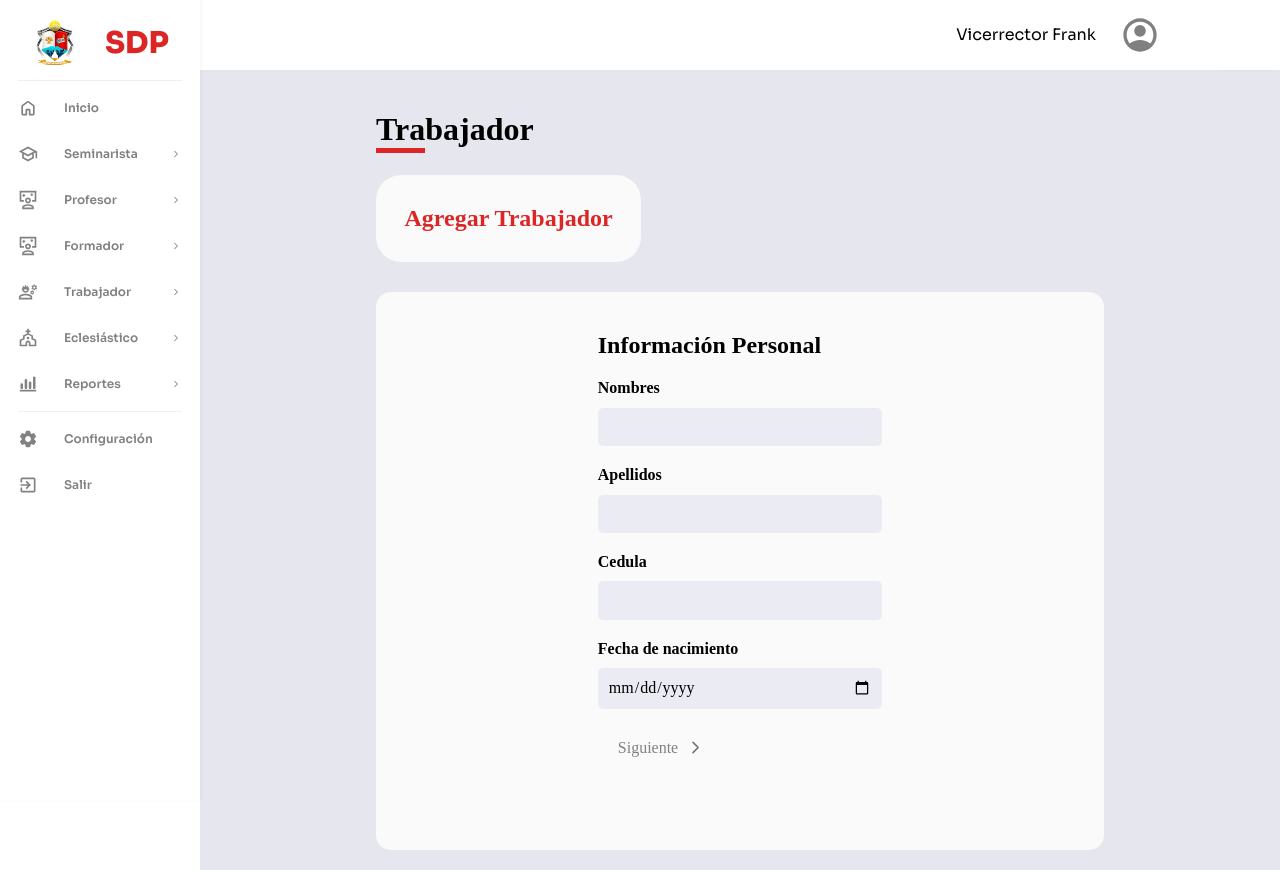
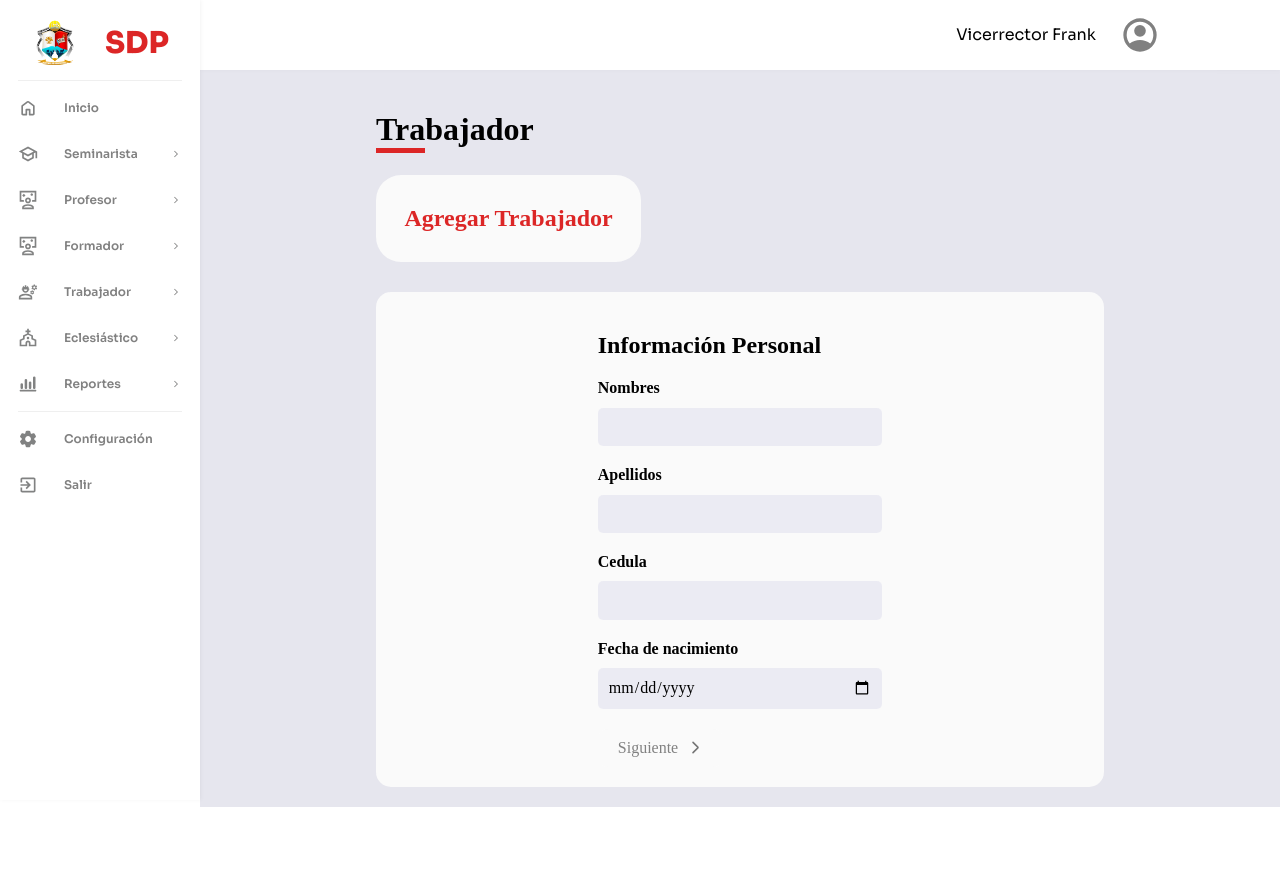
Before and after one commit to AndresBlade/seminary, a React (Vite) app: page /worker in a window 1280 px wide. After the commit the page ends 807 px from the top, so only its background shows below. Built offline with nearby package versions, Linux system fonts and the light colour scheme.

Commit message:
Solucionado problemas con botones en el formulario. Se quito scroll dentro del formulario

```diff
--- a/src/features/worker/components/WorkerCreate.tsx
+++ b/src/features/worker/components/WorkerCreate.tsx
@@ -98,14 +98,13 @@ const WorkerCreate = () => {
                         <WorkerFormContact
                             workerPhone={workerPhone}
                             setWorkerPhone={setWorkerPhone}
-                            email={workerPhone.email}
                         />
                         <WorkerFormButtons
                             setNumber={setNumber}/>
 
                     </div>
                 : number === 4 ?
-                    <div className='worker-create__form--inputs-media' key={4}>
+                    <div className={Worker['worker-create__form--inputs-media']} key={4}>
                         <WorkerFormSocialMedia
                             setModal={setModal}
                             modal={modal}
@@ -117,7 +116,7 @@ const WorkerCreate = () => {
                             setNumber={setNumber}/>
                     </div>
                 : number === 5 ?
-                    <div key={5}>
+                    <div key={5} className={Worker['worker-create__photo']}>
                         <WorkerFormPhoto
                             workerPhoto={workerPhoto}
                         />
--- a/src/features/worker/components/WorkerFormSocialMedia.tsx
+++ b/src/features/worker/components/WorkerFormSocialMedia.tsx
@@ -54,7 +54,6 @@ const WorkerFormSocialMedia = ({workerSocialMedia:{link},setModal,modal,setWorke
                     </div>
                     )
                 })}
-
                 </div>
                 <div className={Worker['worker-create__form--buttonAdd']}>
                         <button onClick={(e)=>{
@@ -64,6 +63,7 @@ const WorkerFormSocialMedia = ({workerSocialMedia:{link},setModal,modal,setWorke
                             Agregar red social
                         </button>
                     </div>
+
                 {
                 modal ?
                     <div className={Worker['worker-create__form--modal-container']}>
--- a/src/features/worker/styles/worker.module.css
+++ b/src/features/worker/styles/worker.module.css
@@ -516,13 +516,12 @@
 @media (width >= 1024px){
     .worker-create__container{
         width: 100%;
-        height: 100vh;
+        height: auto;
     }
     .worker-create__form{
         margin: 0 auto;
         width: 70%;
-        height: 80vh;
-        overflow-y: scroll;
+        height: auto;
     }
     .worker-create__form::-webkit-scrollbar{
         background-color: transparent;
@@ -530,7 +529,6 @@
     .worker-create__form--inputs{
         width: 90%;
         margin-bottom: 1rem;
-        overflow-y: scroll;
     }
     .worker-create__form--modal-options{
         grid-template-columns: repeat(3, 1fr);
@@ -551,4 +549,12 @@
         overflow-y:scroll ;
 
     }
+    .worker-create__photo,
+    .worker-create__form--inputs-media{
+        display: flex;
+        flex-direction: column;
+        justify-content: space-between;
+        height: 100%;
+        min-height: 40rem;
+    }
 }
```
